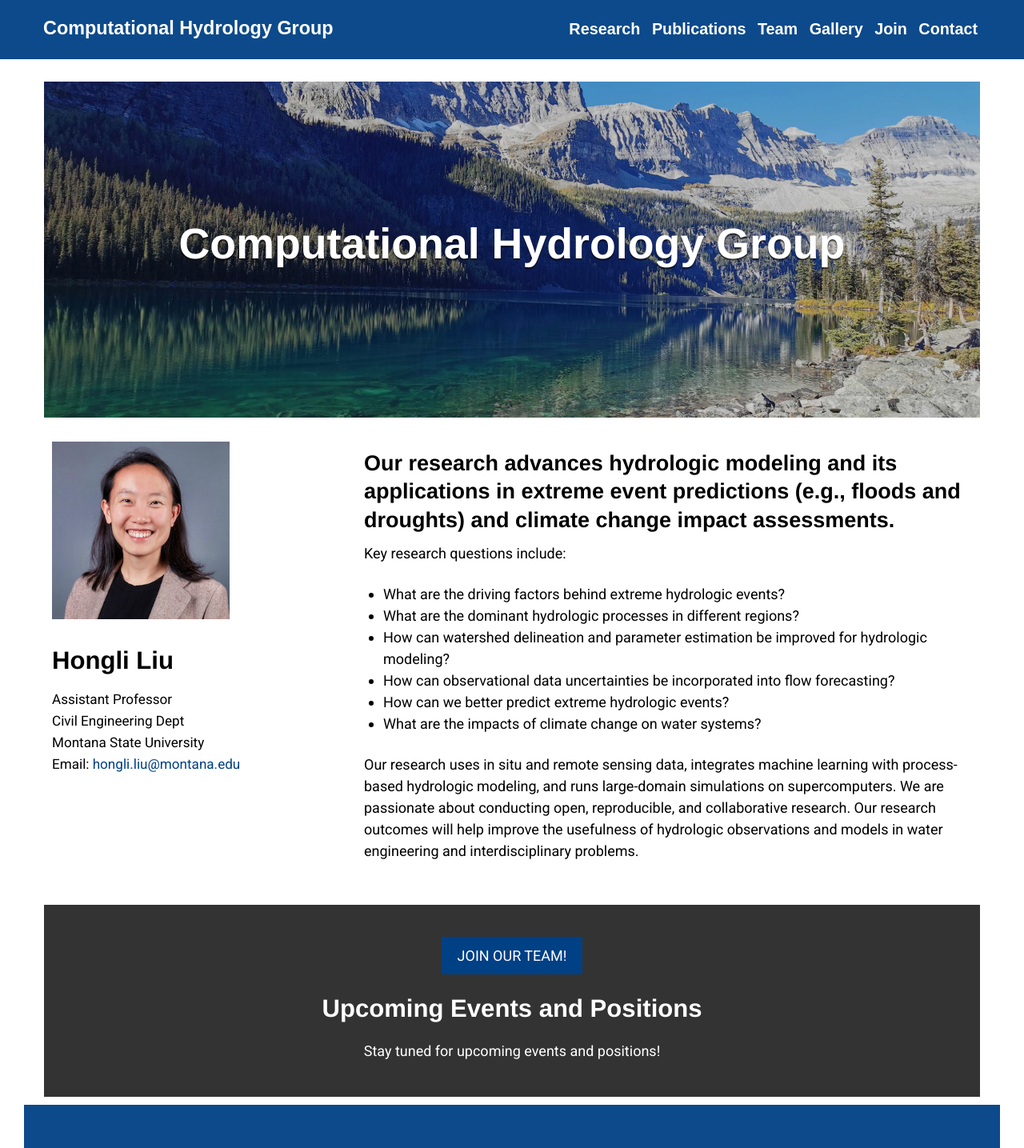
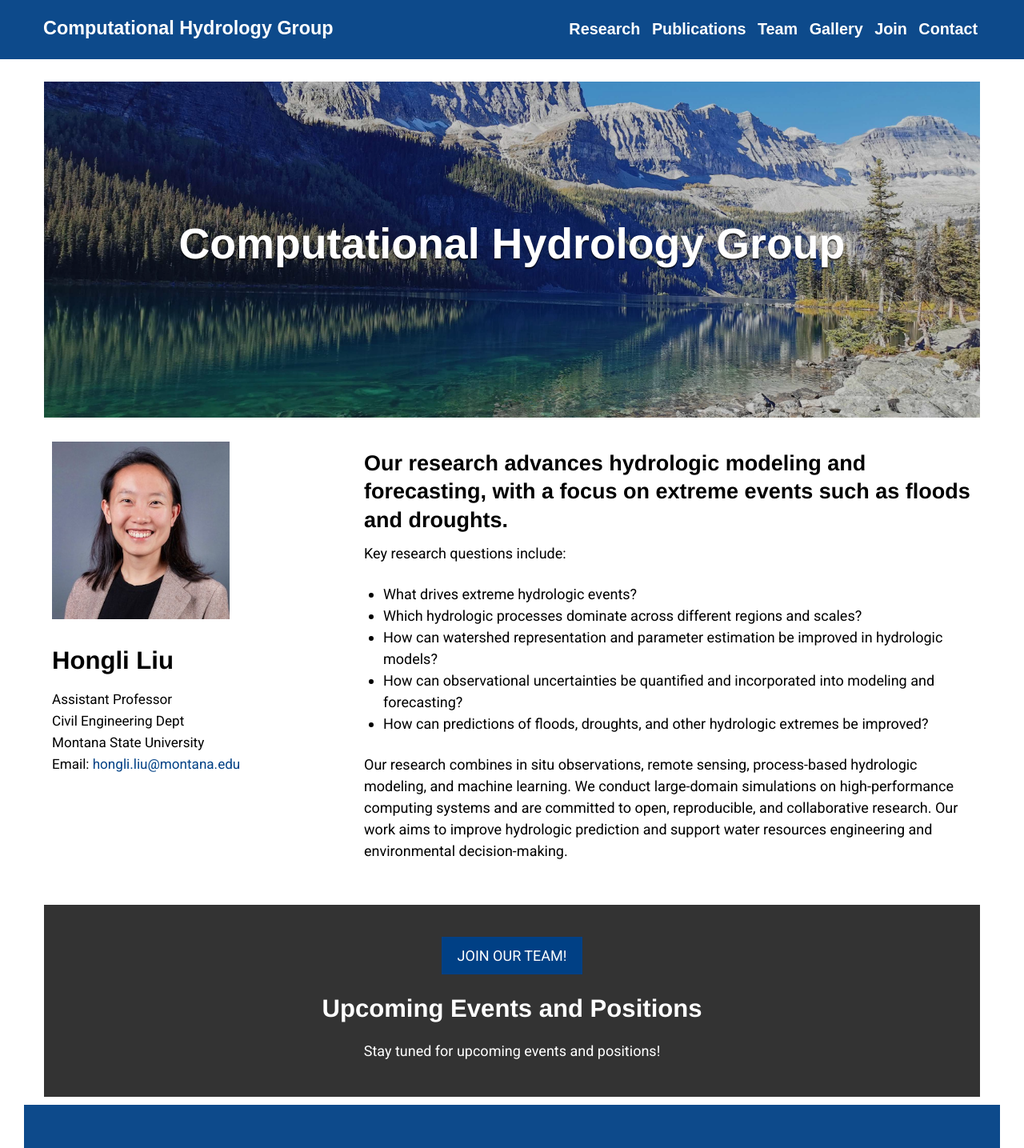
Before and after one commit to h294liu/h294liu.github.io, a Jekyll site: the page built from index.html, in a window 1280 px wide. Shown: the whole page at 80% size. Built offline with Jekyll 4.4.1, drawn with Linux system fonts in a browser that asks for light colours; nearby versions of some CDN libraries.

Commit message:
revise research questions

```diff
--- a/index.html
+++ b/index.html
@@ -30,17 +30,15 @@ pagination:
             </div>
         </section>
 
-        <section class="research-directions">
-          <h3>Our research advances hydrologic modeling and its applications in extreme event predictions (e.g., floods and droughts) and climate change impact assessments.</h3>
+        <!-- <section class="research-directions">
+          <h3>Our research advances hydrologic modeling and its applications in extreme event predictions (e.g., floods and droughts).</h3>
           <p>Key research questions include:</p>
           <ul>
               <li>What are the driving factors behind extreme hydrologic events?</li>
               <li>What are the dominant hydrologic processes in different regions?</li>
               <li>How can watershed delineation and parameter estimation be improved for hydrologic modeling?</li>
-              <li>How can observational data uncertainties be incorporated into flow forecasting?</li>
+              <li>How can observation uncertainties be quantified and incorporated in modeling and forecasting?</li>
               <li>How can we better predict extreme hydrologic events?</li>
-              <li>What are the impacts of climate change on water systems?</li>
-              <!-- Add other questions -->
           </ul>
             <p>
             Our research uses in situ and remote sensing data,
@@ -48,6 +46,30 @@ pagination:
             and runs large-domain simulations on supercomputers.
             We are passionate about conducting open, reproducible, and collaborative research.
             Our research outcomes will help improve the usefulness of hydrologic observations and models in water engineering and interdisciplinary problems.
+            </p>
+        </section> -->
+        <section class="research-directions">
+            <h3>
+                Our research advances hydrologic modeling and forecasting,
+                with a focus on extreme events such as floods and droughts.
+            </h3>
+
+            <p>Key research questions include:</p>
+
+            <ul>
+                <li>What drives extreme hydrologic events?</li>
+                <li>Which hydrologic processes dominate across different regions and scales?</li>
+                <li>How can watershed representation and parameter estimation be improved in hydrologic models?</li>
+                <li>How can observational uncertainties be quantified and incorporated into modeling and forecasting?</li>
+                <li>How can predictions of floods, droughts, and other hydrologic extremes be improved?</li>
+            </ul>
+
+            <p>
+                Our research combines in situ observations, remote sensing,
+                process-based hydrologic modeling, and machine learning.
+                We conduct large-domain simulations on high-performance computing systems
+                and are committed to open, reproducible, and collaborative research.
+                Our work aims to improve hydrologic prediction and support water resources engineering and environmental decision-making.
             </p>
         </section>
     </div>
```
Also changed, not shown: _posts/members/2023-01-01-hongli_liu.markdown (+1 -8 lines), 3 other files.
